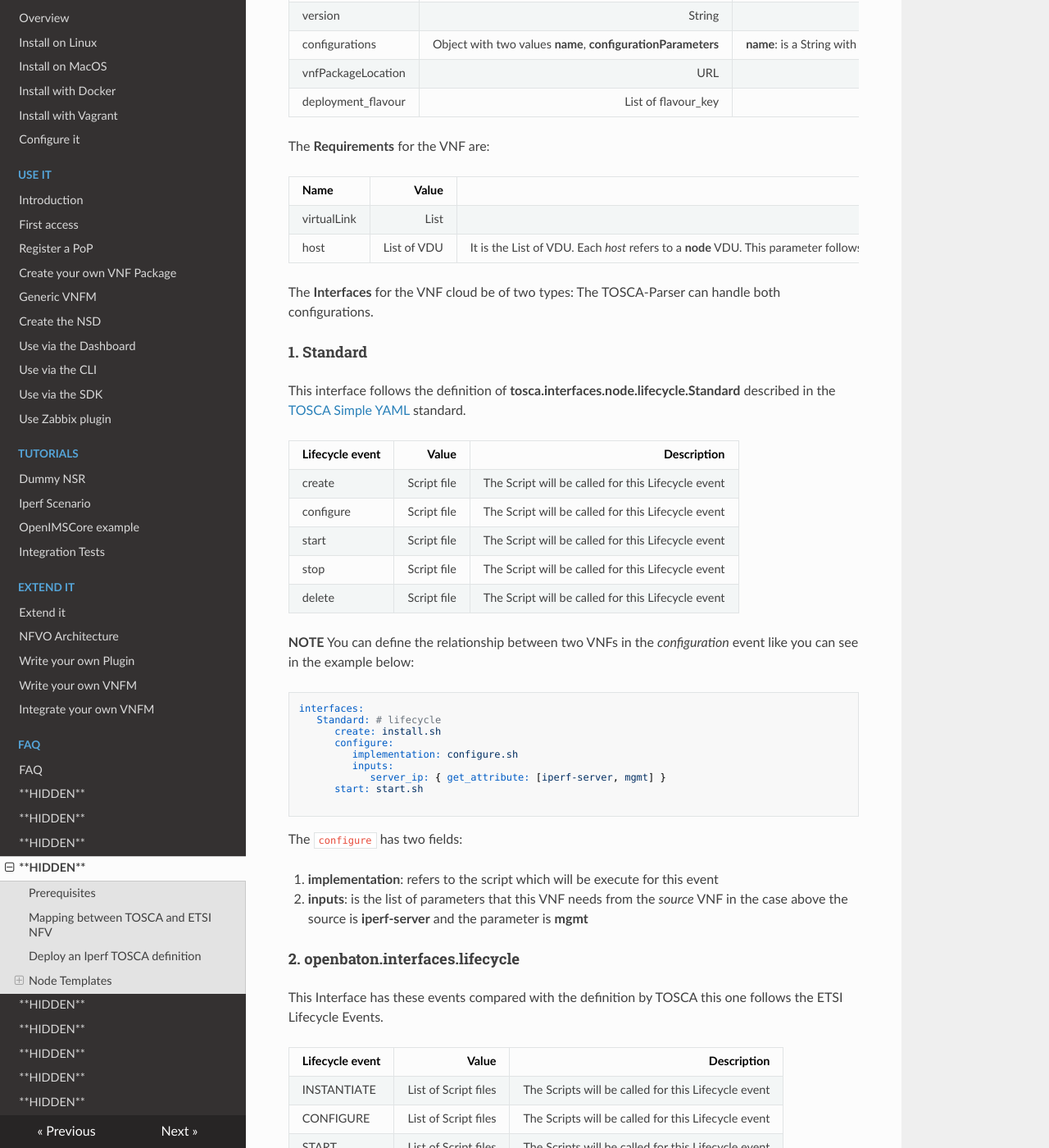
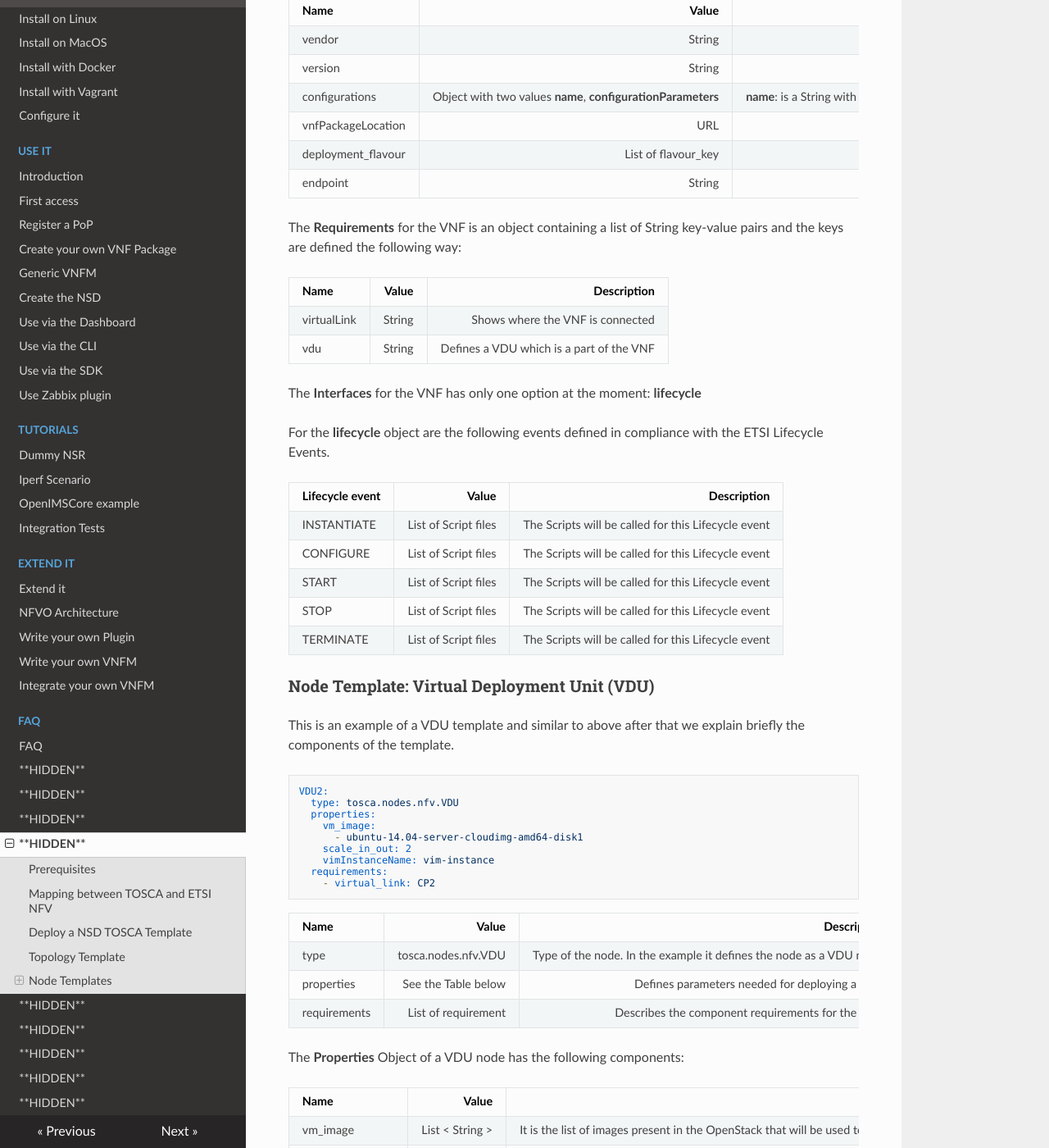
Before and after one commit to openbaton/docs, an MkDocs documentation site: the page built from docs/tosca-iperf-scenario.md, in a window 1280 px wide and 1400 px high, scrolled down 2257 px. Shown: the whole window at 82% size. Built offline with MkDocs 1.6.1, drawn with Linux system fonts in a browser that asks for light colours; nearby versions of some CDN libraries; old or Windows-style settings are respelled for this version of MkDocs; some of the changed text lies outside the part shown.

Commit message:
imp: update documentation tosca

````diff
--- a/docs/tosca-iperf-scenario.md
+++ b/docs/tosca-iperf-scenario.md
@@ -19,120 +19,87 @@
 
 | TOSCA Type          			| ETSI Entity       													|
 | -------------   				| -------------:													|
-| openbaton.type.VNF.GENERIC  	| Virtual Network Function Descriptor (type: GENERIC)
-| openbaton.type.VDU 			| Virtual Deployment Unit (vnfd:vdu)     	|
+| openbaton.type.VNF  	| Virtual Network Function Descriptor
+| tosca.nodes.nfv.VDU			| Virtual Deployment Unit (vnfd:vdu)     	|
 | tosca.nodes.nfv.VL 			| Virtual Link Descriptor     	|
 | tosca.nodes.nfv.CP 			| Connection Point      	|
 
 
-## Deploy an Iperf TOSCA definition
+## Deploy a NSD TOSCA Template
 
-We are going to create a NSD from TOSCA-definition that create a [iperf][iperf] scenario.
+We are going to create a NSD from TOSCA-defined NSD Template that creates an [iperf][iperf] scenario.
 
 The components in the definition are these in the picture below:
 
 ![Iperf overview][iperf-TOSCA]
 
+##Topology Template
+
+For now the Topology template includes only the Node Templates.
 
 ## Node Templates
 
-The Node Templates are the description of the Objects which constitute the Network Service Descriptor.
-Each Object is defined by ```Map<String , Object>```
+The Node Templates are the description of the objects which constitute the Network Service Descriptor. Each node is defined by its name and the parameters needed to create its descriptor.
 
-### Node Template: VNF
+### Node Template: Virtual Network Function (VNF)
 
-You can see the definition of the VNF as described below:
+This is an example of VNF Template defined inside the NSD Template. The parameters available and needed to create a Virtual Network Function Descriptor are defined and explained below:
 
 ```yaml
-iperf-server: #VNF1
-      type: openbaton.type.VNF.GENERIC
-      properties:
-        id:
-        vendor: Fokus
-        version: 0.1
-        configurations:
-          name: server-configurations
-          configurationParameters:
-            - key: value
-            - key2: value2
-        vnfPackageLocation: https://gitlab.fokus.fraunhofer.de/openbaton/scripts-test-public.git
-        deployment_flavour:
-          - flavour_key: m1.small
-      requirements:
-        - virtualLink: private
-        - host:
-            node: VDU2
-            type: openbaton.relationships.HostedOn
-      interfaces:
-        Standard: # lifecycle
-          create: install.sh
-          start: install-srv.sh
+iperf-server:
+  type: openbaton.type.VNF
+  properties:
+    vendor: Fokus
+    version: 0.1
+    endpoint: dummy
+    configurations:
+      name: server-configurations
+      configurationParameters:
+        - key: value
+        - key2: value2
+    vnfPackageLocation: https://gitlab.fokus.fraunhofer.de/openbaton/scripts-test-public.git
+    deployment_flavour:
+      - flavour_key: m1.small
+  requirements:
+    - virtualLink: private
+    - vdu: VDU2
+  interfaces:
+    lifecycle: # lifecycle
+      instantiate:
+        - install.sh
 ```
-This VNF is called ```iperf-server``` and below you can see the description of the fields:
+
+This Virtual Network Function is called ```iperf-server```
 
 | Name          		| Value   	                    | Description       											|
 | -------------   		| -------------:	            | --------------:												|
-| type  	            | openbaton.type.VNF.GENERIC    | It is the type of the VNF and defines the type of the Virtual Network Function Manager (VNFG) which will handle the VNF |
-| properties 			| See the Table below    	    | It is  a Object where are mapped some values for deploying the VNF    |
-| requirements 			| See the Table below           | It describes the requirements for the VNF |
-| interfaces			| See the Table below      	    | It is an Object which maps for each lifecycle interface  with the Script that will be executed for the lifecycle event specified |
+| type  	            | openbaton.type.VNF    | Type of the node. In the example it defines the node as a VNF node. |
+| properties 			| See the Table below    	    | Defines parameters needed for deploying a VNFD    |
+| requirements 			| See the Table below           | Describes the component requirements for the VNF |
+| interfaces			| See the Table below      	    | Defines the lifecycle events and the scripts needed for their execution.  |
 
 
 The **Properties** for the VNF are:
 
 | Name          		| Value   	                    | Description       											|
 | -------------   		| -------------:	            | --------------:												|
-| id  	                | String     | Identifier of the VNF |
 | vendor  	            | String    | Name of the provider of the VNF |
 | version  	            | String     | Version of the provider of the VNF  |
 | configurations  	    | Object with two values **name**, **configurationParameters**  | **name**: is a String with the name of the Configuration, **configurationParameters**: the list of Parameters defined by a pair of < key, value > |
 | vnfPackageLocation  	| URL    | It is URL where the Orchestrator will fetch the Scripts needed in the lifecycle events defined in the **interfaces** |
 | deployment_flavour  	| List of flavour_key    | It is a list flavors each one refers to Virtual hardware templates called "flavors" in OpenStack  |
+| endpoint 	| String    | The VNFManager deploying the VNF itself  |
 
-The **Requirements** for the VNF are:
+The **Requirements** for the VNF is an object containing a list of String key-value pairs and the keys are defined the following way:
 
 | Name          		| Value   	                    | Description       											|
 | -------------   		| -------------:	            | --------------:												|
-| virtualLink  	        | List     | It is the List of *virtuaLink* where this VNF is connected |
-| host  	            | List of VDU    | It is the List of VDU. Each *host* refers to a **node** VDU. This parameter follows the ETSI definition of VNF which should have the list of VDU. |
+| virtualLink  	        | String    | Shows where the VNF is connected |
+| vdu  	            | String    | Defines a VDU which is a part of the VNF |
 
-The **Interfaces** for the VNF cloud be of two types:
-The TOSCA-Parser can handle both configurations.
+The **Interfaces** for the VNF has only one option at the moment: **lifecycle**
 
-#### 1. Standard
-
-This interface follows the definition of **tosca.interfaces.node.lifecycle.Standard** described in the [TOSCA Simple YAML][TOSCA-simple-YAML] standard.
-
-| Lifecycle event       | Value   	     | Description       											|
-| -------------   		| -------------: | --------------:												|
-| create  	            | Script file    | The Script will be called for this Lifecycle event |
-| configure  	        | Script file    | The Script will be called for this Lifecycle event |
-| start  	            | Script file    | The Script will be called for this Lifecycle event|
-| stop  	            | Script file    | The Script will be called for this Lifecycle event|
-| delete  	            | Script file    | The Script will be called for this Lifecycle event|
-
-**NOTE** You can define the relationship between two VNFs in the *configuration* event like you can see in the example below:
-
-```yaml
-interfaces:
-   Standard: # lifecycle
-      create: install.sh
-      configure:
-         implementation: configure.sh
-         inputs:
-            server_ip: { get_attribute: [iperf-server, mgmt] }
-      start: start.sh
-
-```
-The ```configure``` has two fields:
-
-1. **implementation**: refers to the script which will be execute for this event
-2. **inputs**: is the list of parameters that this VNF needs from the *source* VNF in the case above the source is **iperf-server** and the parameter is **mgmt**
-
-
-#### 2. openbaton.interfaces.lifecycle
-
-This Interface has these events compared with the definition by TOSCA this one follows the ETSI Lifecycle Events.
+For the **lifecycle** object are the following events defined in compliance with the ETSI Lifecycle Events.
 
 | Lifecycle event       | Value   	        | Description       											|
 | -------------   		| -------------:	        | --------------:												|
@@ -142,85 +109,80 @@
 | STOP  	            | List of Script files      | The Scripts will be called for this Lifecycle event|
 | TERMINATE  	        | List of Script files      | The Scripts will be called for this Lifecycle event|
 
-### Node Template: VDU
-This is the definition of VDU called ```VDU1```:
+### Node Template: Virtual Deployment Unit (VDU)
+This is an example of a VDU template and similar to above after that we explain briefly the components of the template.
 
 ```yaml
-VDU1:
-      type: openbaton.type.VDU
-      properties:
-        vm_image:
-          - ubuntu-14.04-server-cloudimg-amd64-disk1
-        scale_in_out: 2
-        vimInstanceName: vim-instance
-      requirements:
-         - virtual_link: [CP1]
-      capabilities:
-        host:
-          valid_source_types: openbaton.type.VDU
-
+VDU2:
+  type: tosca.nodes.nfv.VDU
+  properties:
+    vm_image:
+      - ubuntu-14.04-server-cloudimg-amd64-disk1
+    scale_in_out: 2
+    vimInstanceName: vim-instance
+  requirements:
+    - virtual_link: CP2
 ```
 
 | Name          		| Value   	                    | Description       											|
 | -------------   		| -------------:	            | --------------:												|
-| type  	            | openbaton.type.VDU            | It is the type of the VDU |
-| properties 			| See the Table below    	    | It is  a Object where are mapped some values for deploying the VDU    |
-| requirements 			| List of requirement         | It describes the requirements for the VDU in the example above the VDU needs a virtual_link which is a list of Connection Point in this case **CP1**|
-| capabilities			| Object      	    | Type of capability offered |
+| type  	            | tosca.nodes.nfv.VDU            |  Type of the node. In the example it defines the node as a VDU node. |
+| properties 			| See the Table below    	    | Defines parameters needed for deploying a VDU    |
+| requirements 			| List of requirement         | Describes the component requirements for the VDU |
 
-The **Properties** for the VDU are:
+The **Properties** Object of a VDU node has the following components:
 
 | Name          		| Value   	                    | Description       											|
 | -------------   		| -------------:	            | --------------:												|
 | vm_image  	                | List < String >     | It is the list of images present in the OpenStack that will be used to instantiate a VNFC (aka Virtual Machine) |
 | scale_in_out  	            | Integer    | Maximum value of VNFCs that can be instantiated in the process of scale-in/out |
-| vimInstanceName  	            | String     | Name of Point of Persistence (PoP aka Datacenter) where this VNFC will be instantiated  |
+| vimInstanceName  	            | String     | Name of Point of Persistence (PoP) where this VNFC will be instantiated  |
 
+The **Requirements** Object of a VDU node defines a list of virtual links to Connection Points. Exactly like the VNF Node the **Requirements** define a list of key-value pair, but in this case the only key is defined as follows:
 
+| Name          		| Value   	                    | Description       											|
+| -------------   		| -------------:	            | --------------:												|
+| virtualLink  	        | String    | Shows where the VDU is connected |
 
 ### Node Template: Connection Point (CP)
 
-This is the definition of CP called ```CP2```:
+This is an example of a CP template and similar to above after that we explain briefly the components of the template.
 
 ```yaml
-CP2: #endpoint of VDU2
-      type: tosca.nodes.nfv.CP
-      properties:
-        floatingIp: random
-      requirements:
-        virtualbinding: VDU2
-      virtualLink: private
+CP1:
+  type: tosca.nodes.nfv.CP
+  properties:
+    floatingIP: random
+  requirements:
+    virtualBinding: VDU1
+    virtualLink: private
 
 ```
 | Name          		| Value   	                    | Description       											|
 | -------------   		| -------------:	            | --------------:												|
-| type  	            | tosca.nodes.nfv.CP            | It is the type of the CP |
-| properties 			| Object   	    | It is a Object where are mapped some values for deploying the CP in this case **floatingIp** means that has a public IP chosen **random**  by OpenStack |
-| requirements 			| Object         | It describes the requirements for the CP in the example above the CP needs a virtualbinding to the VDU in this case **VDU2**|
-| virtualLink			| String      	    | It refers to Node Template which describes the Virtual Link in this case the Virtual Link is called **private**  |
+| type  	            | tosca.nodes.nfv.CP            | Type of the node. In the example it defines the node as a CP node. |
+| properties: floatiIP			| String  	    | Only property defined at the moment is **floatingIP**. In this case **floatingIp** means that has a public IP chosen **random**  by OpenStack |
+| requirements: virtualBinding 			| String        | It describes the requirements for the CP in the example above the CP needs a **virtualBinding** to the VDU in this case **VDU1**|
+| requirements: virtualLink			| String      	    | It refers to Node Template which describes the Virtual Link in this case the Virtual Link is called **private**  |
 
 
 ### Node Template: Virtual Link (VL)
 
-OpenBaton uses virtual Link name as subnets from OpenStack.
+OpenBaton uses Virtual Link names as subnets from OpenStack.
 
 This is the definition of VL called ```private```:
 
 ```yaml
 private:
-    type: tosca.nodes.nfv.VL
-    properties:
-      vendor: Fokus
-    capabilities:
-      virtual_linkable:
-        valid_source_types: tosca.nodes.nfv.CP
+  type: tosca.nodes.nfv.VL
+  properties:
+    vendor: Fokus
 
 ```
 | Name          		| Value   	                    | Description       											|
 | -------------   		| -------------:	            | --------------:												|
-| type  	            | tosca.nodes.nfv.VL            | It is the type of the CP |
-| properties 			| Object   	    | It is a Object that has some information in this case vendor |
-| capabilities 			| Object      	    | Type of capability offered |
+| type  	            | tosca.nodes.nfv.VL            | It is the type of the node. In this example Virtual Link. |
+| properties:vendor 			| String   	    | Information about the vendor of this VL. |
 
 
 
@@ -260,107 +222,93 @@
   version: 0.1 Alpha  # Version of the Network Service Descriptor
 
 topology_template:
+
   node_templates:
+
     iperf-server: #VNF1
-      type: openbaton.type.VNF.GENERIC
+        type: openbaton.type.VNF
+        properties:
+          vendor: Fokus
+          version: 0.1
+          endpoint: dummy
+          configurations:
+            name: server-configurations
+            configurationParameters:
+              - key: value
+              - key2: value2
+          vnfPackageLocation: https://gitlab.fokus.fraunhofer.de/openbaton/scripts-test-public.git
+          deployment_flavour:
+            - flavour_key: m1.small
+            - flavour_key: m1.large
+        requirements:
+          - virtualLink: private
+          - vdu: VDU2
+        interfaces:
+          lifecycle: # lifecycle
+            instantiate:
+              - install.sh
+
+    iperf-client: #VNF2
+      type: openbaton.type.VNF
       properties:
-        id:
+        ID: x
         vendor: Fokus
         version: 0.1
-        configurations:
-          name: server-configurations
-          configurationParameters:
-            - key: value
-            - key2: value2
         vnfPackageLocation: https://gitlab.fokus.fraunhofer.de/openbaton/scripts-test-public.git
-        deployment_flavour:
+        deploymentFlavour:
           - flavour_key: m1.small
+        endpoint: dummy
       requirements:
-        - virtualLink: private
-        - host:
-            node: VDU2
-            type: openbaton.relationships.HostedOn
+         - virtualLink: private
+         - vdu: VDU1
       interfaces:
-        Standard: # lifecycle
-          create: install.sh
-          start: install-srv.sh
-    iperf-client:
-      type: openbaton.type.VNF.GENERIC
+          lifecycle: # lifecycle
+            INSTANTIATE:
+              - install.sh
+            CONFIGURE:
+              - server_configure_only.sh
+            START:
+              - iperf_client_start.sh
+
+    VDU1:
+      type: tosca.nodes.nfv.VDU
       properties:
-        id:
-        vendor: Fokus
-        version: 0.1
-        configurations:
-          name: client-configurations
-          configurationParameters:
-            - key: value
-            - key2: value2
-        vnfPackageLocation: https://gitlab.fokus.fraunhofer.de/openbaton/scripts-test-public.git
-        deployment_flavour:
-          - flavour_key: m1.small
-      requirements:
-        - virtualLink: private
-        - host:
-            node: VDU1
-            type: openbaton.relationships.HostedOn
-      interfaces:
-        openbaton.interfaces.lifecycle: # lifecycle
-          INSTANCIATE:
-            - install.sh
-          CONFIGURE:
-            - server_configure_only.sh
-          START:
-            - iperf_client_start.sh
-    VDU1:
-      type: openbaton.type.VDU
+        vm_image:
+          - ubuntu-14.04-server-cloudimg-amd64-disk1
+        scale_in_out: 1
+        vim_instance_name: vim-instance
+
+    VDU2:
+      type: tosca.nodes.nfv.VDU
       properties:
         vm_image:
           - ubuntu-14.04-server-cloudimg-amd64-disk1
         scale_in_out: 2
         vimInstanceName: vim-instance
       requirements:
-         - virtual_link: [CP1]
-      capabilities:
-        host:
-          valid_source_types: openbaton.type.VDU
-    VDU2:
-      type: openbaton.type.VDU
+        - virtual_link: CP2
+
+    CP1:
+      type: tosca.nodes.nfv.CP
       properties:
-        vm_image:
-          - ubuntu-14.04-server-cloudimg-amd64-disk1
-        scale_in_out: 2
-        vimInstanceName: vim-instance
+        floatingIP: random
       requirements:
-        - virtual_link: [CP2]
-      capabilities:
-        host:
-          valid_source_types: openbaton.type.VDU
+        virtualBinding: VDU1
+        virtualLink: private
+
+    CP2: #endpoints of VNF2
+      type: tosca.nodes.nfv.CP
+      requirements:
+        virtualBinding: VDU2
+        virtualLink: private
 
     private:
       type: tosca.nodes.nfv.VL
       properties:
         vendor: Fokus
-      capabilities:
-        virtual_linkable:
-          valid_source_types: tosca.nodes.nfv.CP
-
-    CP1: #endpoint of VDU1
-      type: tosca.nodes.nfv.CP
-      properties:
-      requirements:
-        virtualbinding: VDU1
-      virtualLink: private
-
-    CP2: #endpoint of VDU2
-      type: tosca.nodes.nfv.CP
-      properties:
-        floatingIp: random
-      requirements:
-        virtualbinding: VDU2
-      virtualLink: private
 
 relationships_template:
-  connection_server_client:
+  connection_server_client: #DO I NEED THIS AT ALL ?
     type: tosca.nodes.relationships.ConnectsTo
     source: iperf-server
     target: iperf-client
````
